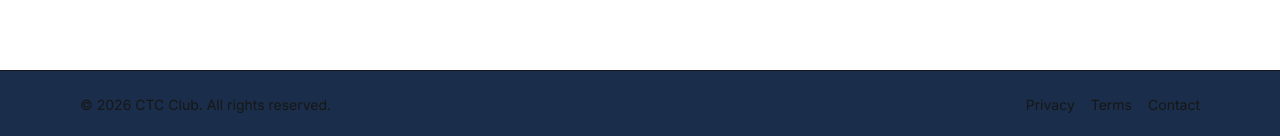
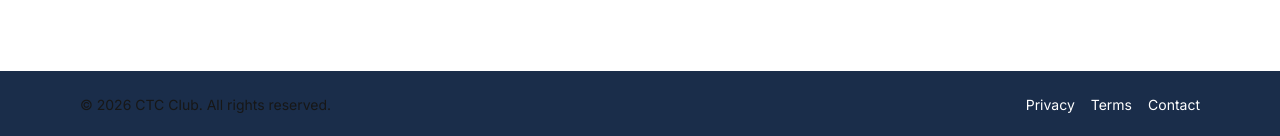
Before and after one commit to TheWeeknder/New-Computer-Technology-Club-Website, a Next.js app: page /about in a window 1280 px wide. Shown: the part 661-797 px from the top of the page. Built offline with nearby package versions, Linux system fonts and the light colour scheme.

Commit message:
made changes to footer

```diff
--- a/src/components/Footer.tsx
+++ b/src/components/Footer.tsx
@@ -1,17 +1,17 @@
 export default function Footer() {
   return (
-    <footer className="border-t bg-[#1a2d4a]">
+    <footer className="border-t border-white bg-[#1a2d4a]">
       <div className="mx-auto max-w-6xl px-4 py-6 text-sm text-muted-foreground">
         <div className="flex flex-col gap-2 sm:flex-row sm:justify-between">
           <p>&copy; {new Date().getFullYear()} CTC Club. All rights reserved.</p>
           <div className="flex gap-4">
-            <a href="#" className="hover:underline">
+            <a href="#" className="hover:underline text-white">
               Privacy
             </a>
-            <a href="#" className="hover:underline">
+            <a href="#" className="hover:underline text-white">
               Terms
             </a>
-            <a href="#" className="hover:underline">
+            <a href="#" className="hover:underline text-white">
               Contact
             </a>
           </div>
```
